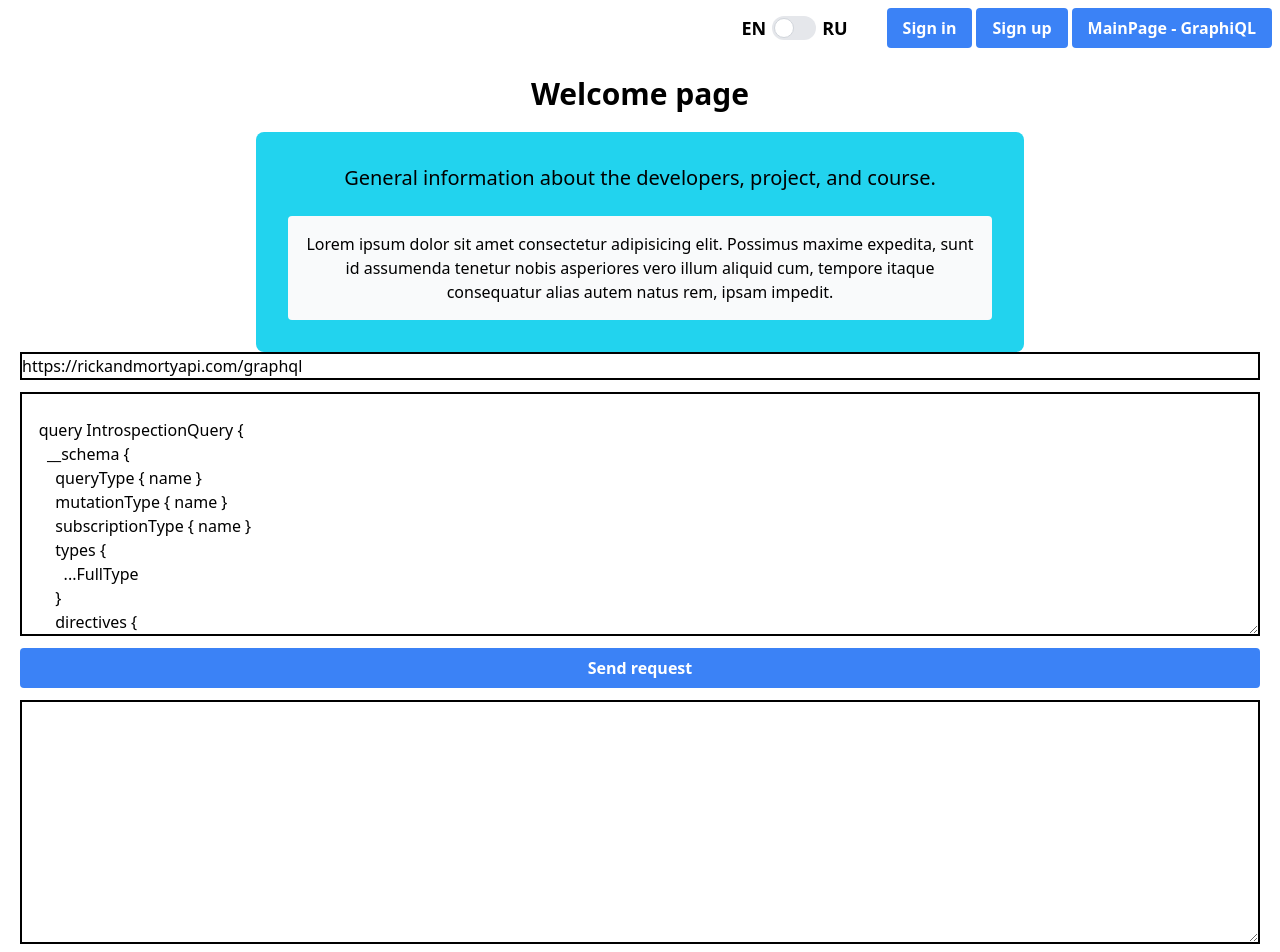
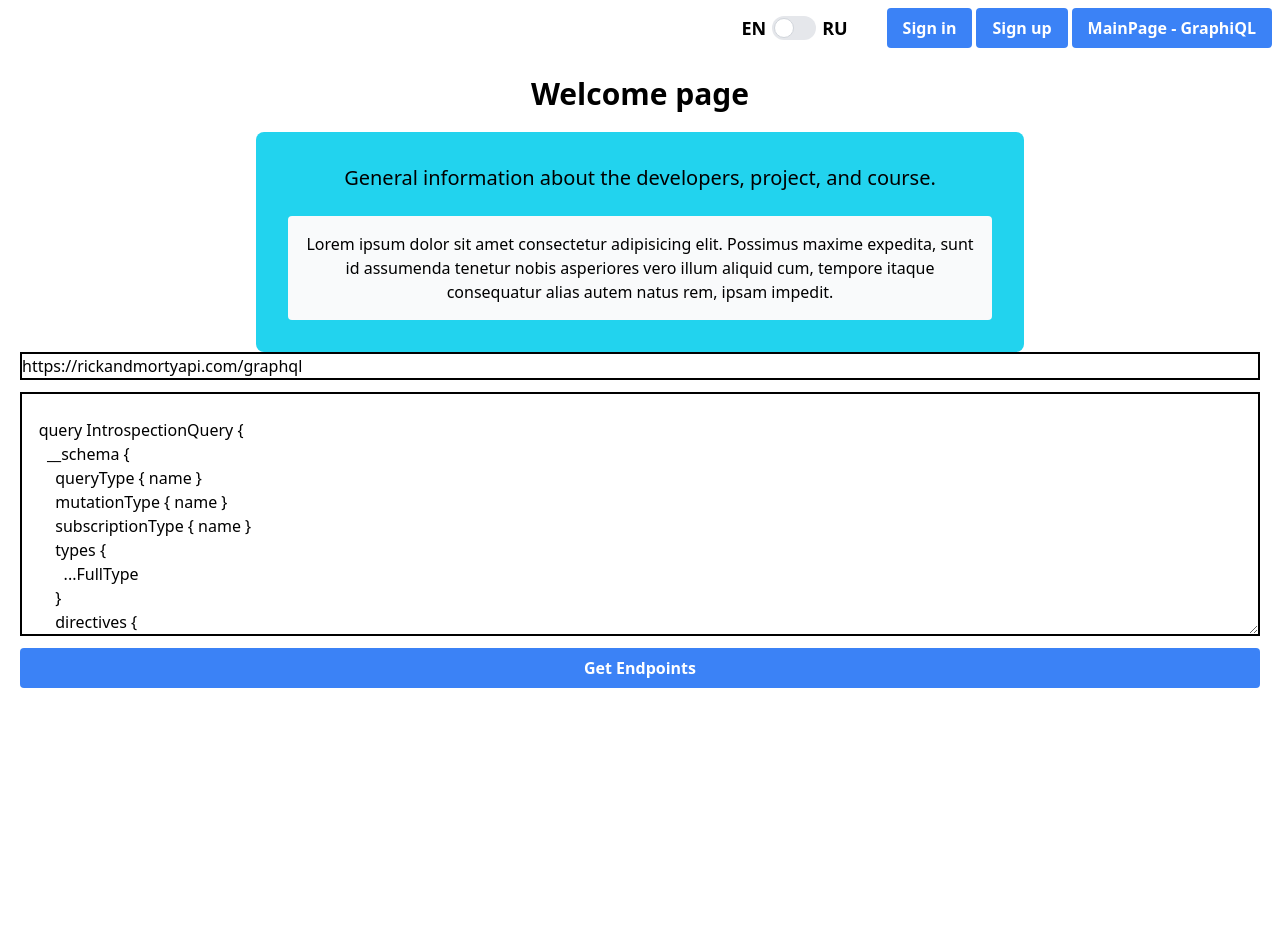
Before and after one commit to Zhybuliou/graphiql-app, a React (Vite) app: page / in a window 1280 px wide. Shown: the top 952 px of the page. After the commit the page ends 800 px from the top, so only its background shows below. Built offline with nearby package versions, Linux system fonts and the light colour scheme; no server answers.

Commit message:
feat: start parsing schema. Get endpoints (ugly)

```diff
--- a/src/components/schema/Schema.tsx
+++ b/src/components/schema/Schema.tsx
@@ -1,6 +1,8 @@
 /* eslint-disable no-console */
 
 import React, { useState } from 'react';
+import { buildClientSchema, GraphQLSchema } from 'graphql';
+import { GraphQLObjectType } from 'graphql/type/definition';
 import Button from '../ui/Button';
 import SCHEMA_QUERY from './schemaQuery';
 
@@ -8,11 +10,11 @@ const API_URL = 'https://rickandmortyapi.com/graphql';
 
 function Schema() {
   const [apiUrl, setApiUrl] = useState<string>(API_URL);
-  const [apiResponse, setApiResponse] = useState<string>('');
   const [apiRequest, setApiRequest] = useState<string>(SCHEMA_QUERY);
+  const [clientSchema, setClientSchema] = useState<GraphQLSchema | null>(null);
 
   async function makeRequest(query: string) {
-    const response = await fetch(API_URL, {
+    const response = await fetch(apiUrl, {
       method: 'POST',
       headers: {
         'Content-type': 'application/json',
@@ -20,8 +22,14 @@ function Schema() {
       },
       body: JSON.stringify({ query }),
     });
-    const data = await response.json();
-    setApiResponse(JSON.stringify(data, null, 2));
+    const schema = await response.json();
+    setClientSchema(buildClientSchema(schema.data));
+  }
+
+  function getEndpoints() {
+    const query = clientSchema?.getTypeMap().Query as GraphQLObjectType;
+    const mapOfEndpoints = query.getFields();
+    return Object.keys(mapOfEndpoints).join('\n');
   }
 
   return (
@@ -40,14 +48,15 @@ function Schema() {
         onChange={(event) => setApiRequest(event.target.value)}
       />
       <Button type="button" onClick={() => makeRequest(apiRequest)}>
-        Send request
+        Get Endpoints
       </Button>
-      <textarea
-        key="apiResponse"
-        rows={10}
-        className="border-2 border-black"
-        defaultValue={apiResponse}
-      />
+      {clientSchema && (
+        <textarea
+          className="border-2 border-black"
+          rows={10}
+          defaultValue={getEndpoints()}
+        />
+      )}
     </div>
   );
 }
```
